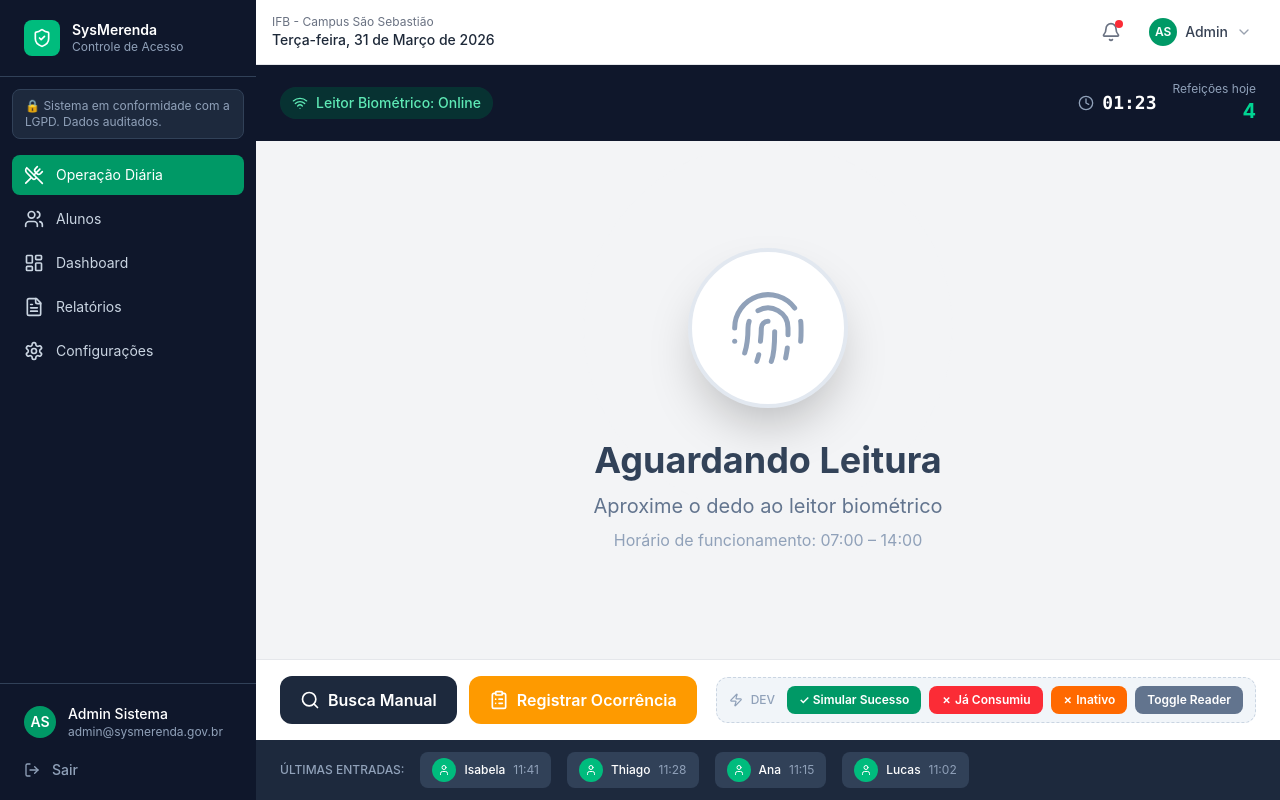
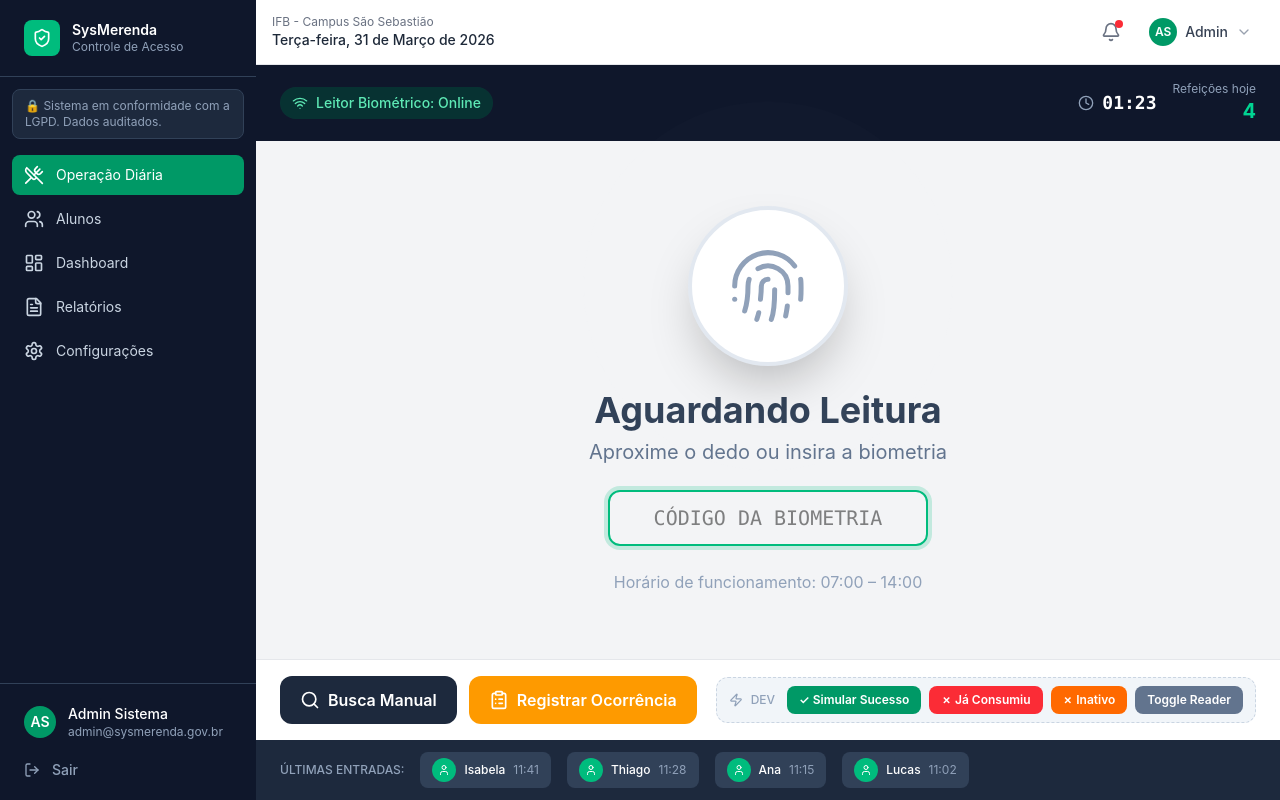
Before and after one commit to nataliamartinsux/sistema-controle, a React (Vite) app: page /cantina in a window 1280 px wide. Built offline with nearby package versions, Linux system fonts and the light colour scheme.

Commit message:
feat(canteen): add hexadecimal input for biometric fallback

```diff
--- a/src/app/pages/CanteenPage.tsx
+++ b/src/app/pages/CanteenPage.tsx
@@ -27,6 +27,7 @@ interface ConsumedRecord {
 
 export function CanteenPage() {
   const [state, setState] = useState<CanteenState>("idle");
+  const [hexCode, setHexCode] = useState("");
   const [blockReason, setBlockReason] = useState<BlockReason>("Refeição já consumida hoje");
   const [currentStudent, setCurrentStudent] = useState<Student | null>(null);
   const [showSearchModal, setShowSearchModal] = useState(false);
@@ -109,6 +110,24 @@ export function CanteenPage() {
     showNotification("📋 Ocorrência registrada com sucesso");
   };
 
+  const handleHexSubmit = (e: React.FormEvent) => {
+    e.preventDefault();
+    if (!hexCode) return;
+
+    // Busca o aluno que tem esse código biométrico cadastrado
+    const student = STUDENTS.find(s =>
+      s.biometricCodes.includes(hexCode.toUpperCase())
+    );
+
+    if (student) {
+      simulateSuccess(student);
+    } else {
+      simulateBlock("Biometria não cadastrada");
+    }
+
+    setHexCode(""); // Limpa o campo após a leitura
+  };
+
   return (
     <div className="min-h-full flex flex-col">
       {/* Notification */}
@@ -151,16 +170,31 @@ export function CanteenPage() {
         {/* IDLE STATE */}
         {state === "idle" && (
           <div className="text-center">
-            <div className="relative inline-flex items-center justify-center mb-8">
+            <div className="relative inline-flex items-center justify-center mb-6">
               <div className="absolute w-48 h-48 bg-slate-200 rounded-full animate-ping opacity-20" />
               <div className="absolute w-36 h-36 bg-slate-300 rounded-full animate-pulse opacity-30" />
               <div className="relative w-40 h-40 bg-white rounded-full shadow-2xl flex items-center justify-center border-4 border-slate-200">
                 <Fingerprint className="w-20 h-20 text-slate-400" strokeWidth={1.5} />
               </div>
             </div>
-            <h2 className="text-slate-700 text-4xl font-bold mb-3">Aguardando Leitura</h2>
-            <p className="text-slate-500 text-xl">Aproxime o dedo ao leitor biométrico</p>
-            <p className="text-slate-400 text-base mt-2">Horário de funcionamento: 07:00 – 14:00</p>
+
+            <h2 className="text-slate-700 text-4xl font-bold mb-2">Aguardando Leitura</h2>
+            <p className="text-slate-500 text-xl mb-6">Aproxime o dedo ou insira a biometria</p>
+
+            {/* NOVO: Formulário de Input Hexadecimal */}
+            <form onSubmit={handleHexSubmit} className="max-w-xs mx-auto mb-6">
+              <input
+                type="text"
+                value={hexCode}
+                onChange={(e) => setHexCode(e.target.value)}
+                placeholder="Código da biometria"
+                className="w-full px-4 py-3 border-2 border-gray-300 rounded-xl text-xl font-mono uppercase focus:outline-none focus:ring-4 focus:ring-emerald-500/20 focus:border-emerald-500 transition-all text-center"
+                autoFocus
+              />
+              <button type="submit" className="hidden">Enviar</button>
+            </form>
+
+            <p className="text-slate-400 text-base">Horário de funcionamento: 07:00 – 14:00</p>
           </div>
         )}
 
```
